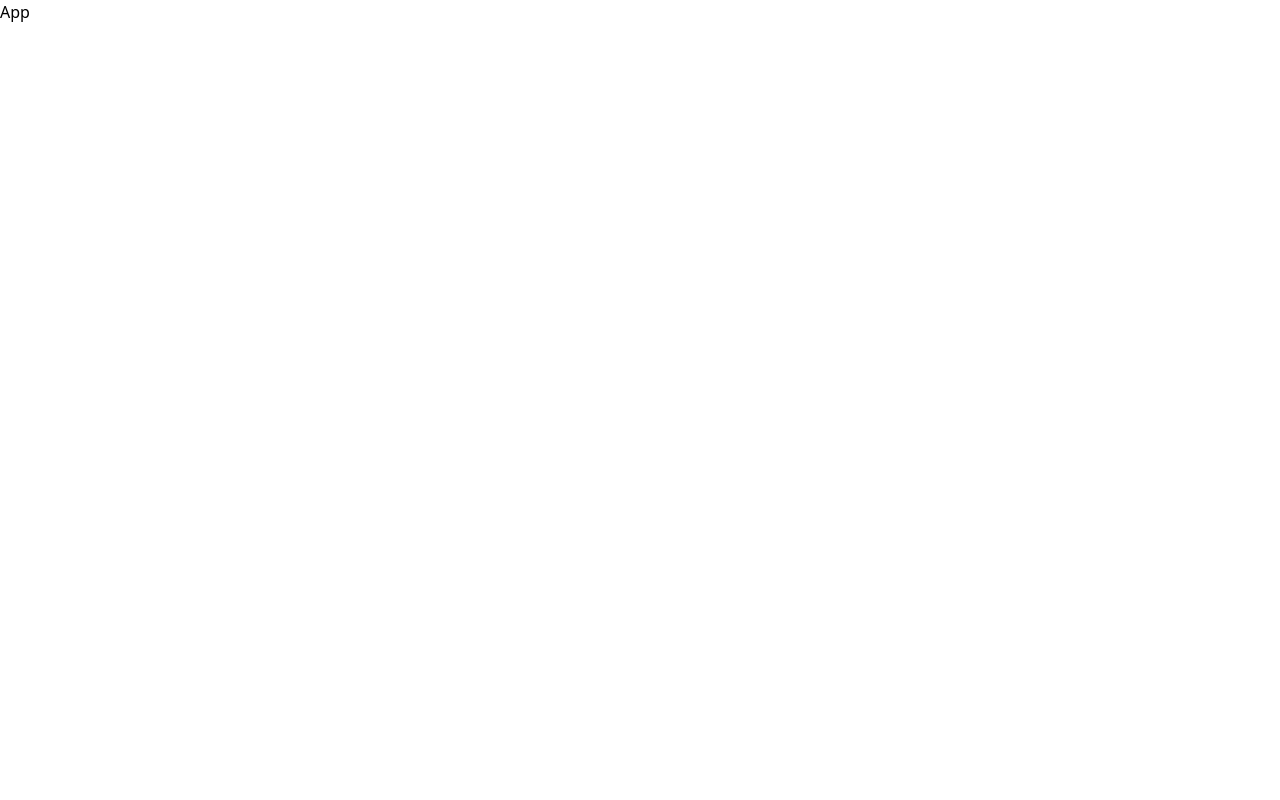
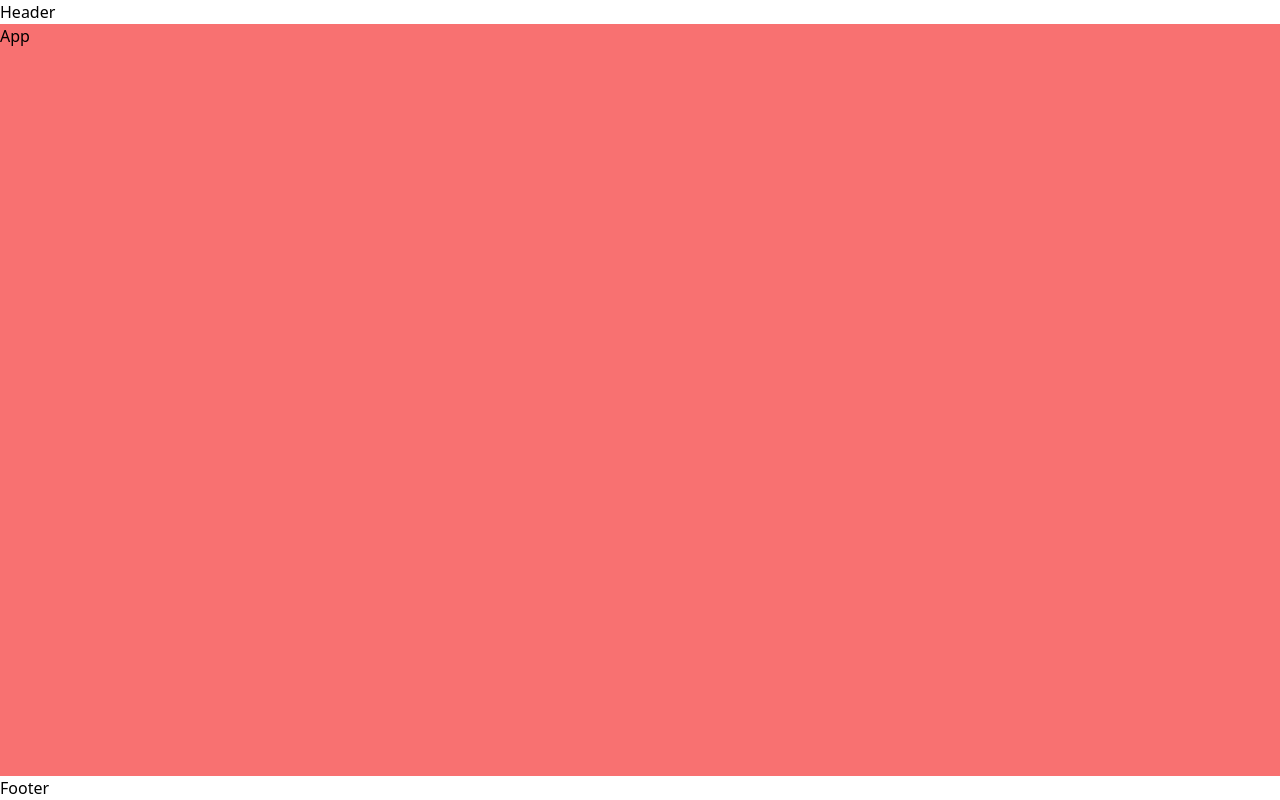
Before and after one commit to jmdc89/NextJSPortfoliov2, a Next.js app: page / in a window 1280 px wide. Built offline with nearby package versions, Linux system fonts and the light colour scheme.

Commit message:
initial setup
initial setup

```diff
--- /dev/null
+++ b/components/Layout.js
@@ -0,0 +1,22 @@
+import Footer from "@/sections/Footer"
+import Header from "@/sections/Header"
+import Head from "next/head"
+
+const Layout = ({children}) => {
+  return (
+    <>
+    <Head>
+       <title>Jmdc's Portfolio</title>
+    </Head>
+    <div className="min-h-screen flex flex-col">
+        <Header/>
+        <main className="flex-grow bg-red-400">
+            {children}
+        </main>
+        <Footer/>
+    </div>
+    </>
+  )
+}
+
+export default Layout
--- a/pages/_app.js
+++ b/pages/_app.js
@@ -1,5 +1,10 @@
+import Layout from '@/components/Layout'
 import '@/styles/globals.css'
 
 export default function App({ Component, pageProps }) {
-  return <Component {...pageProps} />
+  return (
+    <Layout>
+      <Component {...pageProps} />
+    </Layout>
+  )
 }
--- /dev/null
+++ b/sections/Footer.js
@@ -0,0 +1,8 @@
+
+const Footer = () => {
+  return (
+    <div>Footer</div>
+  )
+}
+
+export default Footer
--- /dev/null
+++ b/sections/Header.js
@@ -0,0 +1,8 @@
+
+const Header = () => {
+  return (
+    <div>Header</div>
+  )
+}
+
+export default Header
```
Also changed, not shown: sections/Hero.js (added, +8 -0 lines).
